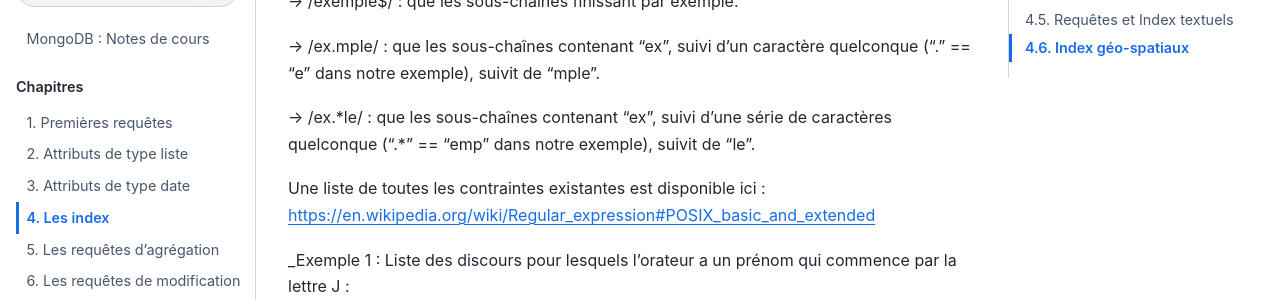
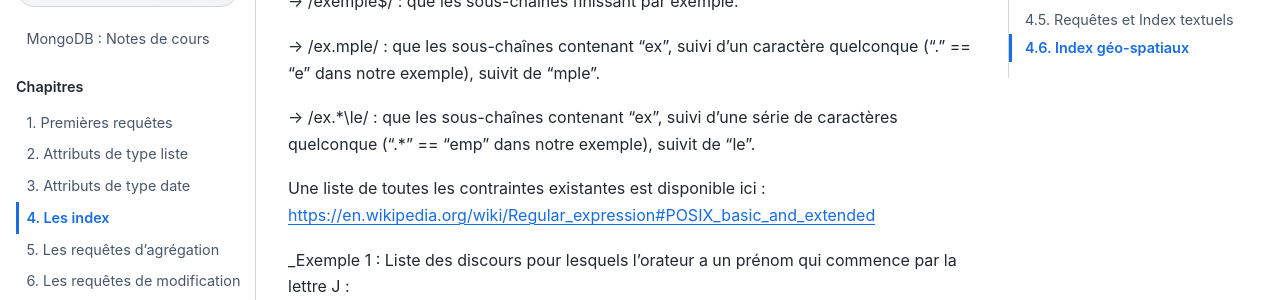
Before and after one commit to rtavenar/mongo_book, a Jupyter Book: the page built from content/04_index.md, in a window 1280 px wide and 900 px high, scrolled down 3286 px. Shown: the part 153-453 px from the top of the window. Built offline with Jupyter Book 1.0.4 settings and Sphinx 7.4.7 and the Sphinx Book theme 1.1.4, drawn with Linux system fonts in a browser that asks for light colours.

```diff
--- a/content/04_index.md
+++ b/content/04_index.md
@@ -124,7 +124,7 @@ Ici, "cle" désigne le champ dans lequel on souhaite rechercher et "exemple" la
 
 -> /ex.mple/ : que les sous-chaînes contenant "ex", suivi d'un caractère quelconque ("." == "e" dans notre exemple), suivit de "mple".
 
--> /ex.\*le/ : que les sous-chaînes contenant "ex", suivi d'une série de caractères quelconque (".\*" == "emp" dans notre exemple), suivit de "le".
+-> /ex.\*\le/ : que les sous-chaînes contenant "ex", suivi d'une série de caractères quelconque (".\*\" == "emp" dans notre exemple), suivit de "le".
 
 Une liste de toutes les contraintes existantes est disponible ici : https://en.wikipedia.org/wiki/Regular_expression#POSIX_basic_and_extended
 
```
